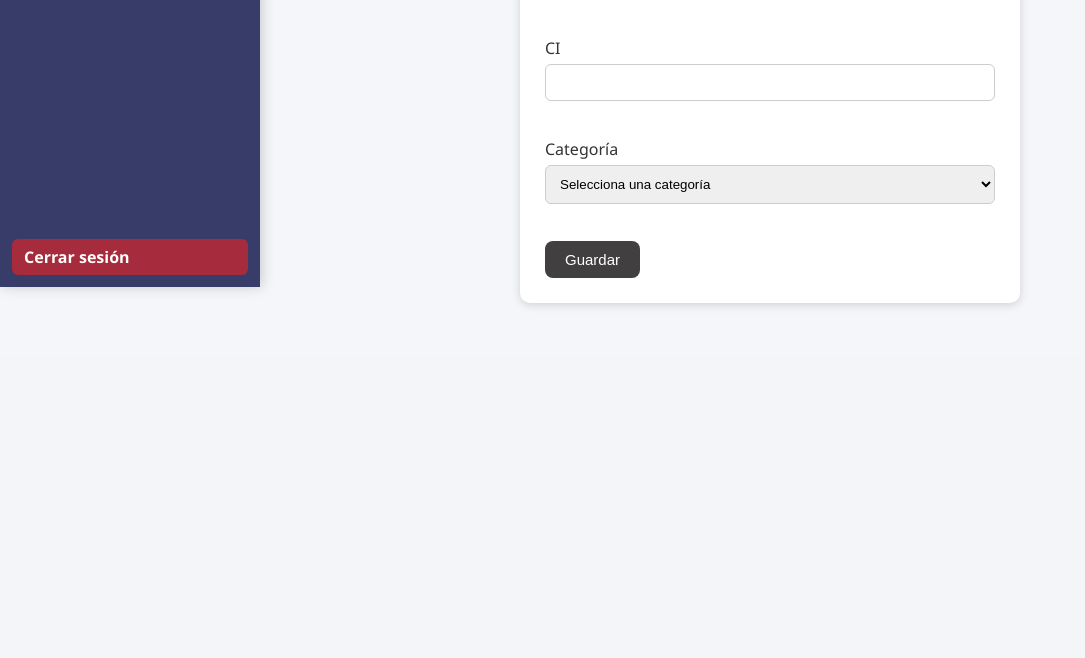
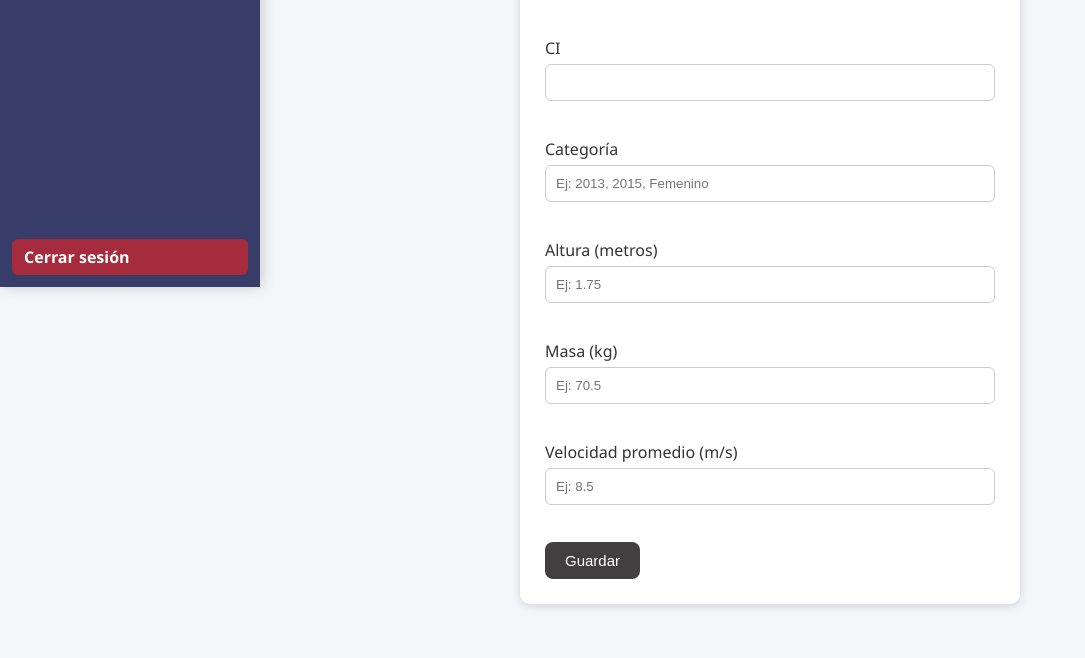
Before and after one commit to AnthonyXRB2/Liga-De-Futbol, a PHP site: page /agregar_jugador.php in a window 1280 px wide. Shown: the part 513-1171 px from the top of the page, without its empty margins (0-1085 px from the left). Before the commit the page ends 820 px from the top, so only its background shows below. Run offline with PHP 8.4, Linux system fonts and the light colour scheme; the visitor is signed in with stand-in values (Sample User, id 1); data that the repository does not hold is empty.

Commit message:
Update agregar_jugador.php
Added fields for height, weight, and average speed to the player form.

```diff
--- a/agregar_jugador.php
+++ b/agregar_jugador.php
@@ -72,13 +72,17 @@ while($club = mysqli_fetch_assoc($clubes)){
 <input type="text" name="ci"><br><br>
 
 <label>Categoría</label><br>
-<select name="categoria">
-    <option value="">Selecciona una categoría</option>
-    <?php foreach (range(2013, 2019) as $anio): ?>
-        <option value="<?php echo $anio; ?>"><?php echo $anio; ?></option>
-    <?php endforeach; ?>
-    <option value="Femenina">Femenina</option>
-</select><br><br>
+<input type="text" name="categoria" placeholder="Ej: 2013, 2015, Femenino"><br><br>
+
+
+<label>Altura (metros)</label><br>
+<input type="number" step="0.01" name="altura" placeholder="Ej: 1.75"><br><br>
+
+<label>Masa (kg)</label><br>
+<input type="number" step="0.1" name="masa" placeholder="Ej: 70.5"><br><br>
+
+<label>Velocidad promedio (m/s)</label><br>
+<input type="number" step="0.1" name="velocidad" placeholder="Ej: 8.5"><br><br>
 
 <button type="submit">Guardar</button>
 
```
